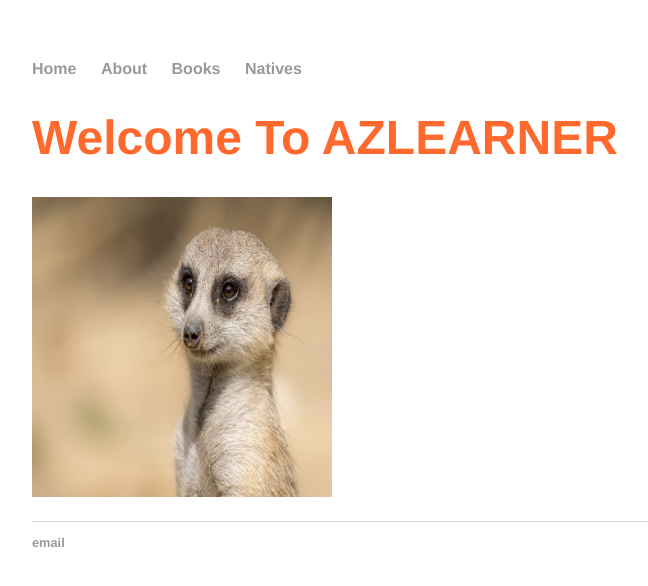
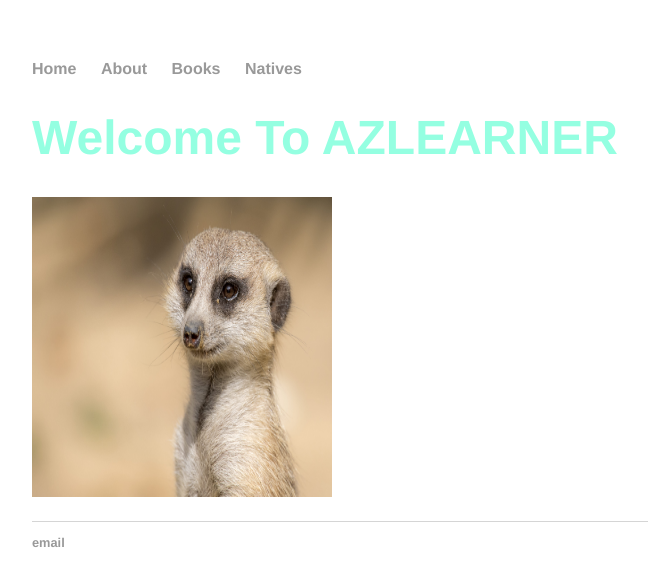
Before and after one commit to meerkatbhat/meerkatbhat, a Jekyll site: the page built from index.html, in a window 1280 px wide. Shown: the top 586 px of the page, without its empty margins (160-808 px from the left). Built offline with Jekyll 4.4.1, drawn with Linux system fonts in a browser that asks for light colours.

Commit message:
Update index.html

```diff
--- a/index.html
+++ b/index.html
@@ -7,7 +7,11 @@
 </div><!-- /.blurb -->
 	<style>
 	h1 {
-	    color:rgb(1207, 105, 45);
+	    color:rgb(148, 255, 225);
+
+	 body {
+            background-color: rgb(223, 137, 240)
+        }
 		}
 	</style>
 <body>
```
